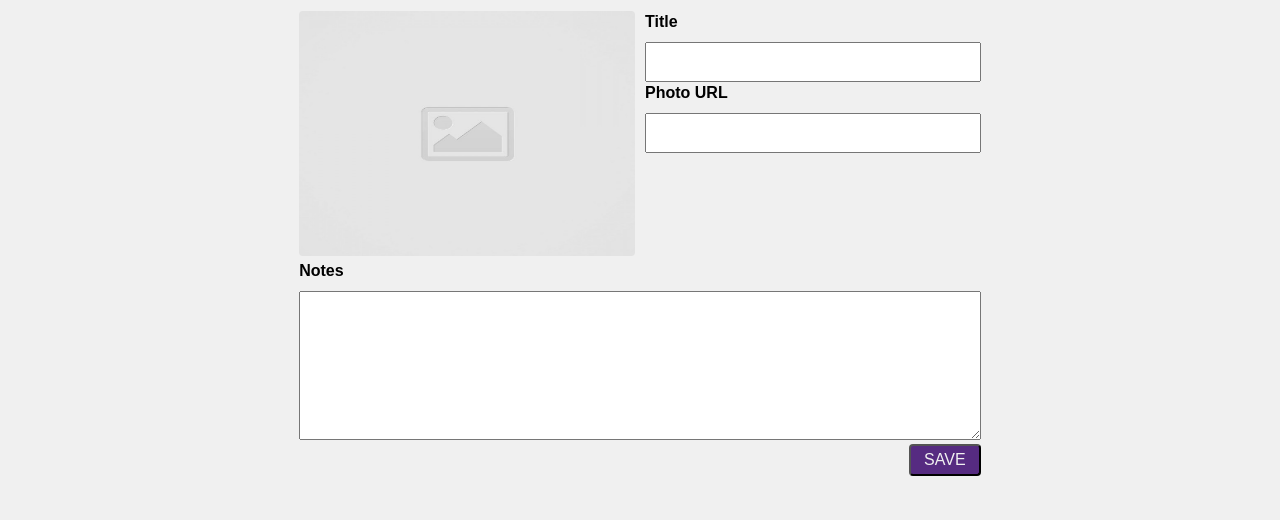
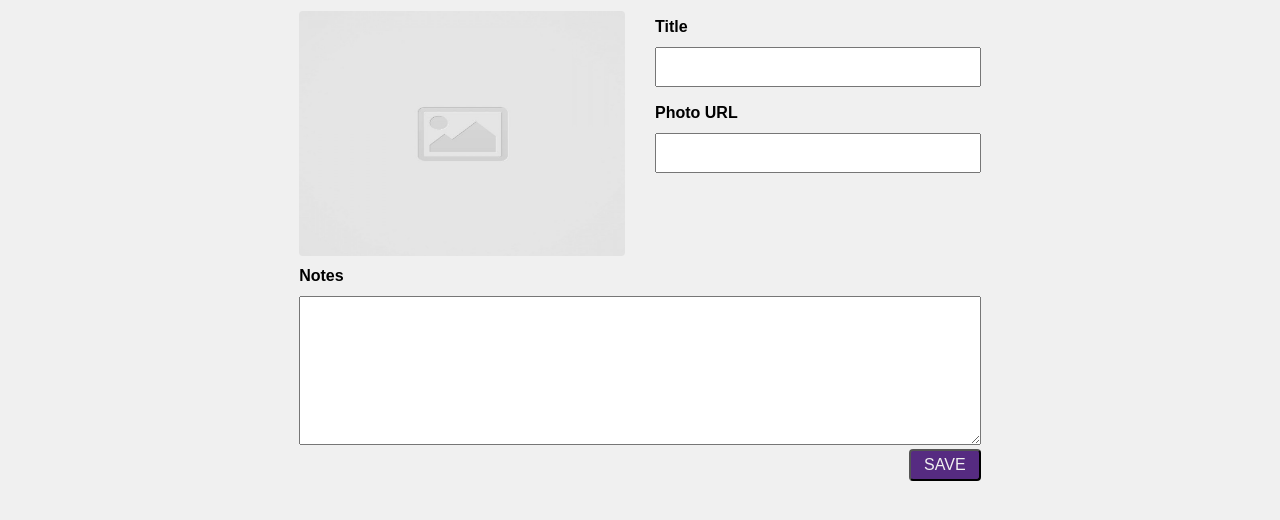
Before and after one commit to cindy-le91/code-journal, a website: page index.html in a window 1280 px wide. Shown: the part 82-602 px from the top of the page. Drawn offline with Linux system fonts and the light colour scheme; a web font is replaced by a local one.

```diff
--- a/css/styles.css
+++ b/css/styles.css
@@ -41,11 +41,13 @@
   line-height: 22px;
   padding-bottom: 9px;
   padding-top: 25px;
+  margin-top: 5px;
 }
 
 .small-box {
   width: 100%;
   height: 40px;
+  margin-bottom: 10px;
 }
 
 .large-box {
@@ -55,6 +57,7 @@
 
 .inputs {
   width: 100%;
+  margin-left: 20px;
 }
 
 .button {
```
